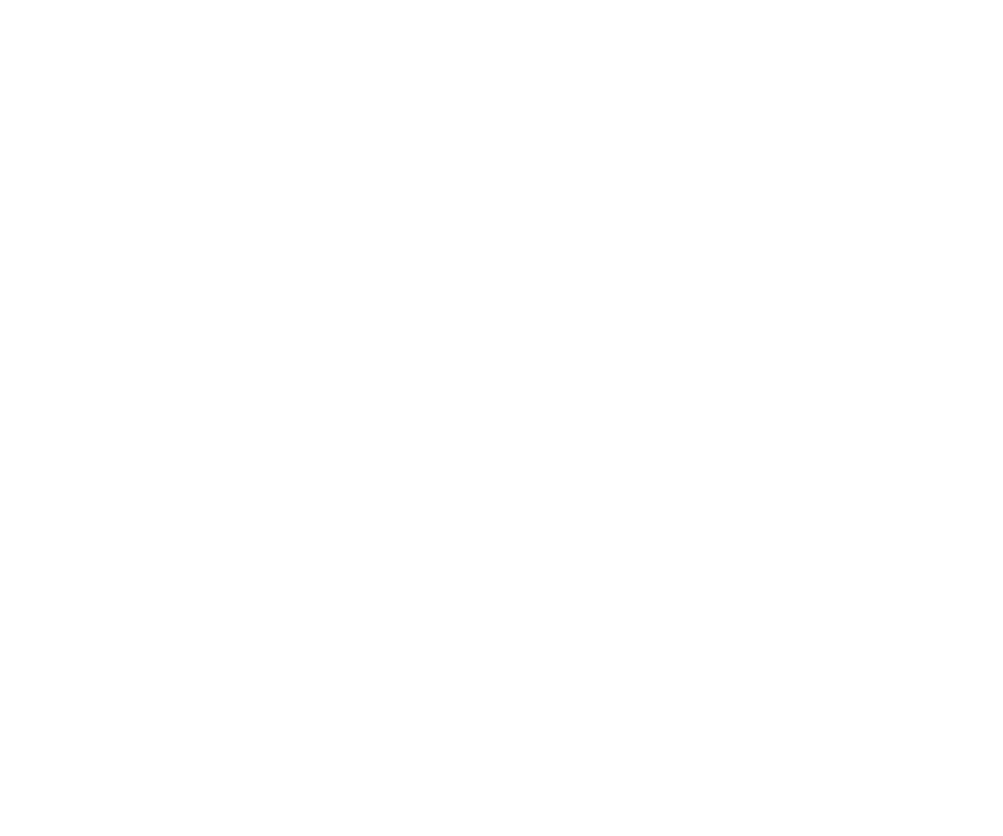
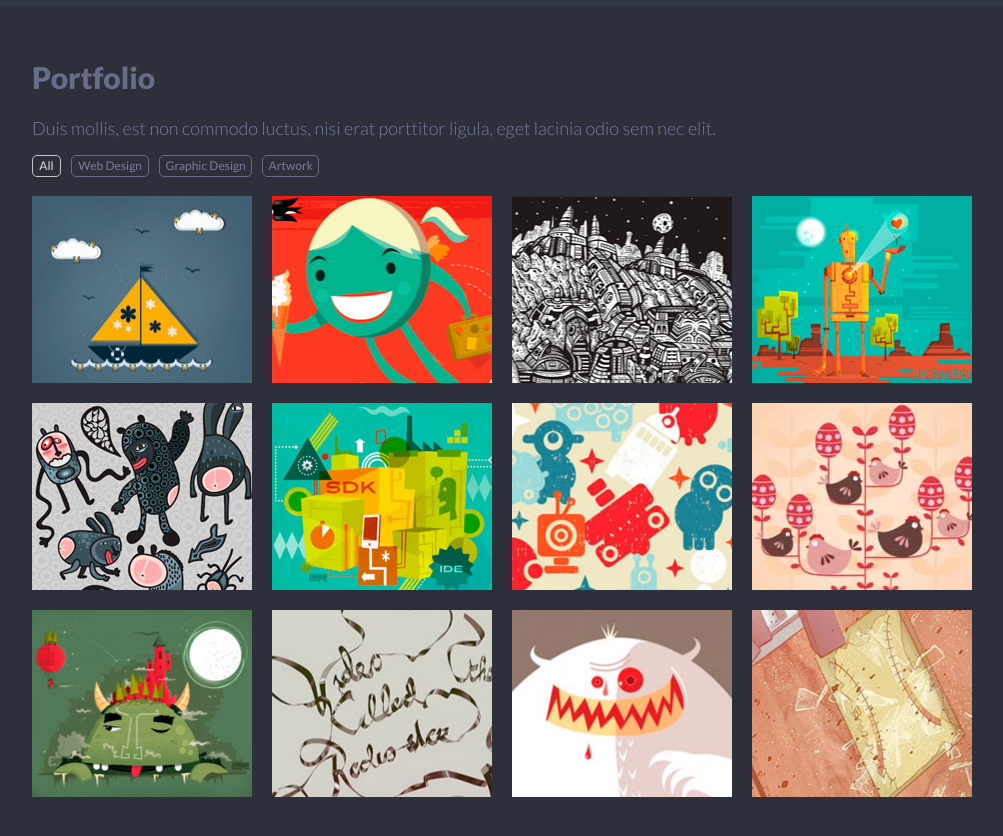
Before and after one commit to abukato/singolo, a plain HTML site: page singolo2.html in a window 1280 px wide. Shown: the whole page, without its empty margins (138-1141 px from the left). Before the commit the page ends 800 px from the top, so only its background shows below. Drawn offline with Linux system fonts and the light colour scheme.

Commit message:
feat: add portfolio block singolo2

```diff
--- a/singolo2.css
+++ b/singolo2.css
@@ -4,4 +4,189 @@
   margin: 0;
   padding: 0;
   box-sizing: border-box;
+  font-family: "Lato";
 }
+
+.portfolio {
+  width: 100%;
+  height: 870px;
+  background-color: #2d303a;
+  padding-top: 62px;
+  border: 6px solid #323746;
+}
+
+.portfolio__inner {
+  width: 940px;
+  margin: 0 auto;
+}
+
+.portfolio h2 {
+  font-size: 30px;
+  line-height: 18px;
+  color: #666d89;
+  font-weight: 900;
+  margin-bottom: 27px;
+}
+
+.portfolio p {
+  font-size: 18px;
+  line-height: 30px;
+  color: #767e9e;
+  font-weight: 300;
+  margin-bottom: 11px;
+}
+
+.portfolio__list {
+  height: 22px;
+}
+
+.portfolio__list--control {
+  margin-bottom: 19px;
+}
+
+.portfolio__list--button {
+  height: 22px;
+  font-size: 12px;
+  font-weight: 400;
+  color: #767e9e;
+  border-radius: 5px;
+  background: inherit;
+  border: 1px solid #666d89;
+  transition: all 350ms ease-out;
+}
+
+.portfolio__list--button:not(:last-child) {
+  margin-right: 7px;
+}
+
+.button-all {
+  width: 29px;
+}
+
+.button-web {
+  width: 78px;
+}
+
+.button-graphic {
+  width: 93px;
+}
+
+.button-art {
+  width: 57px;
+}
+
+.portfolio__list--button:hover {
+  color: #dedede;
+  border-color: #c5c5c5;
+  cursor: pointer;
+}
+
+.portfolio__list--button-active {
+  color: #dedede;
+  border-color: #c5c5c5;
+}
+
+.portfolio__list-container {
+  height: 601px;
+  display: flex;
+  flex-direction: row;
+  justify-content: space-between;
+  flex-wrap: wrap;
+  overflow: hidden;
+}
+
+.portfolio__preview {
+  width: 220px;
+  height: 187px;
+  background-color: #464b5e;
+  margin-bottom: 20px;
+}
+
+.portfolio__preview:first-child {
+  border-radius: 3px;
+}
+
+.preview-1 {
+  width: 100%;
+  height: 100%;
+  background: url('./assets/images/preview-1.jpg');
+  background-position-x: center;
+  background-position-y: 21%;
+}
+
+.preview-2 {
+  width: 100%;
+  height: 100%;
+  background: url('./assets/images/preview-2.jpg');
+  background-position-x: 56%;
+  background-position-y: center;
+}
+
+.preview-3 {
+  width: 100%;
+  height: 100%;
+  background: url('./assets/images/preview-3.jpg');
+  background-position: 35% 0%;
+}
+.preview-4 {
+  width: 100%;
+  height: 100%;
+  background: url('./assets/images/preview-4.jpg');
+  background-position: 55% 35%;
+}
+.preview-5 {
+  width: 100%;
+  height: 100%;
+  background: url('./assets/images/preview-5.jpg');
+  background-position-x: center;
+  background-position-y: 18%;
+}
+
+.preview-6 {
+  width: 100%;
+  height: 100%;
+  background: url('./assets/images/preview-6.jpg');
+  background-position: 42% 59%;
+}
+
+.preview-7 {
+  width: 100%;
+  height: 100%;
+  background: url('./assets/images/preview-7.jpg');
+  background-position: 20% 21%;
+}
+
+.preview-8 {
+  width: 100%;
+  height: 100%;
+  background: url('./assets/images/preview-8.jpg');
+  background-position: 42% 35%;
+}
+
+.preview-9 {
+  width: 100%;
+  height: 100%;
+  background: url('./assets/images/preview-9.jpg');
+  background-position: 48% 46%;
+}
+
+.preview-10 {
+  width: 100%;
+  height: 100%;
+  background: url('./assets/images/preview-10.jpg');
+  background-position: 56% 24%;
+}
+
+.preview-11 {
+  width: 100%;
+  height: 100%;
+  background: url('./assets/images/preview-11.jpg');
+  background-position: 74% 78%;
+}
+
+.preview-12 {
+  width: 100%;
+  height: 100%;
+  background: url('./assets/images/preview-12.jpg');
+  background-position: 47% 25%;
+}
--- a/singolo2.html
+++ b/singolo2.html
@@ -3,10 +3,43 @@
 <head>
   <meta charset="UTF-8">
   <meta name="viewport" content="width=device-width, initial-scale=1.0">
-  <title>Singolo</title>
+  <title>Singolo2</title>
   <link rel="stylesheet" href="./singolo2.css">
 </head>
 <body>
-
+  <main>
+    <div class="portfolio" id="portfolio">
+      <div class="portfolio__inner">
+        <h2>Portfolio</h2>
+        <div class="portfolio__list">
+          <p class="portfolio__list--info">
+            Duis mollis, est non commodo luctus,
+            nisi erat porttitor ligula,
+            eget lacinia odio sem nec elit.
+          </p>
+          <div class="portfolio__list--control">
+            <button class="portfolio__list--button button-all portfolio__list--button-active">All</button>
+            <button class="portfolio__list--button button-web">Web Design</button>
+            <button class="portfolio__list--button button-graphic">Graphic Design</button>
+            <button class="portfolio__list--button button-art">Artwork</button>
+          </div>
+          <div class="portfolio__list-container">
+            <div class="portfolio__preview"><div class="preview-1"></div></div>
+            <div class="portfolio__preview"><div class="preview-2"></div></div>
+            <div class="portfolio__preview"><div class="preview-3"></div></div>
+            <div class="portfolio__preview"><div class="preview-4"></div></div>
+            <div class="portfolio__preview"><div class="preview-5"></div></div>
+            <div class="portfolio__preview"><div class="preview-6"></div></div>
+            <div class="portfolio__preview"><div class="preview-7"></div></div>
+            <div class="portfolio__preview"><div class="preview-8"></div></div>
+            <div class="portfolio__preview"><div class="preview-9"></div></div>
+            <div class="portfolio__preview"><div class="preview-10"></div></div>
+            <div class="portfolio__preview"><div class="preview-11"></div></div>
+            <div class="portfolio__preview"><div class="preview-12"></div></div>
+          </div>
+        </div>
+      </div>
+    </div>
+  </main>
 </body>
 </html>
```
Also changed, not shown: assets/images/preview-1.jpg (added), assets/images/preview-10.jpg (added), assets/images/preview-11.jpg (added), assets/images/preview-12.jpg (added), assets/images/preview-2.jpg (added), assets/images/preview-3.jpg (added), assets/images/preview-4.jpg (added), assets/images/preview-5.jpg (added), assets/images/preview-6.jpg (added), assets/images/preview-7.jpg (added), assets/images/preview-8.jpg (added), assets/images/preview-9.jpg (added).
